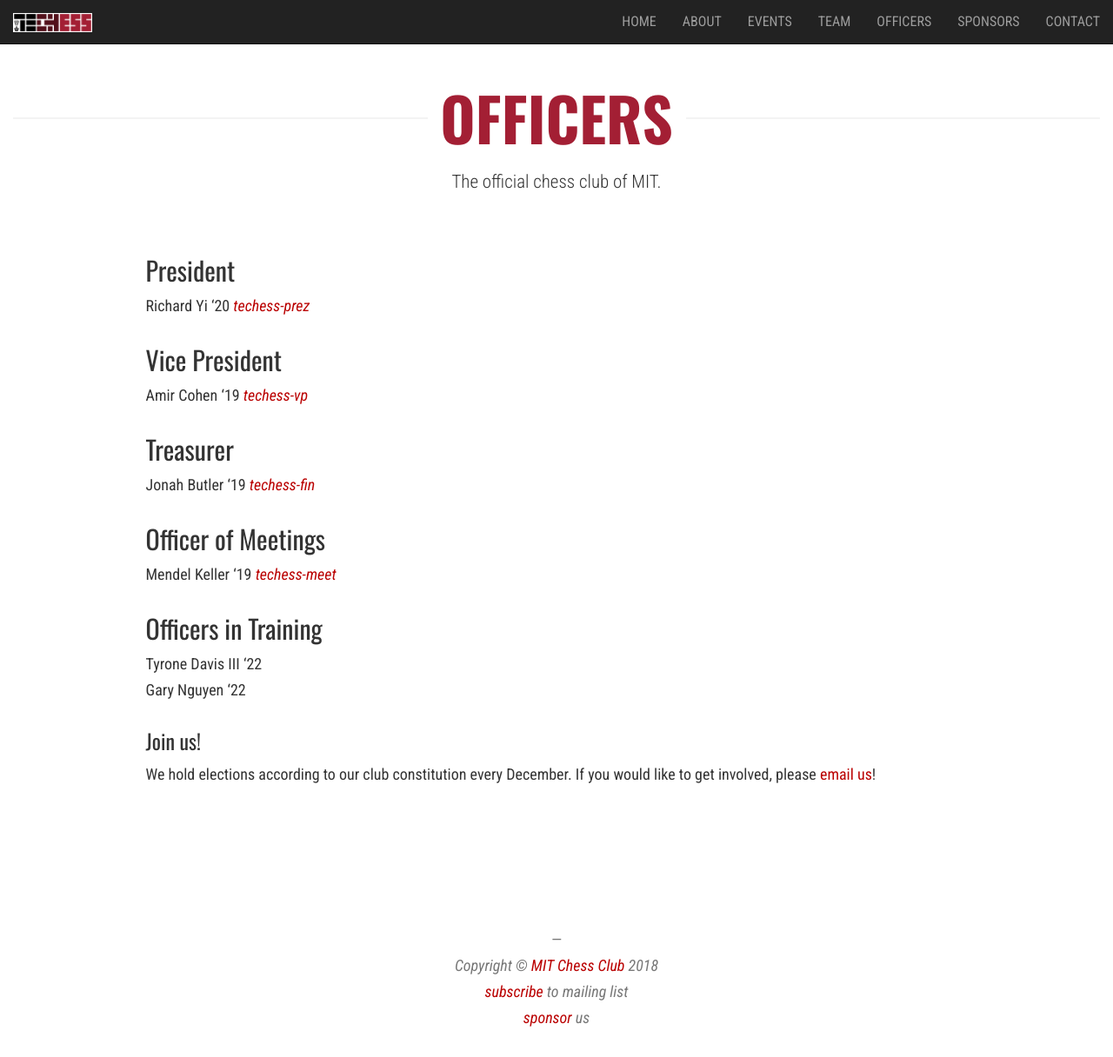
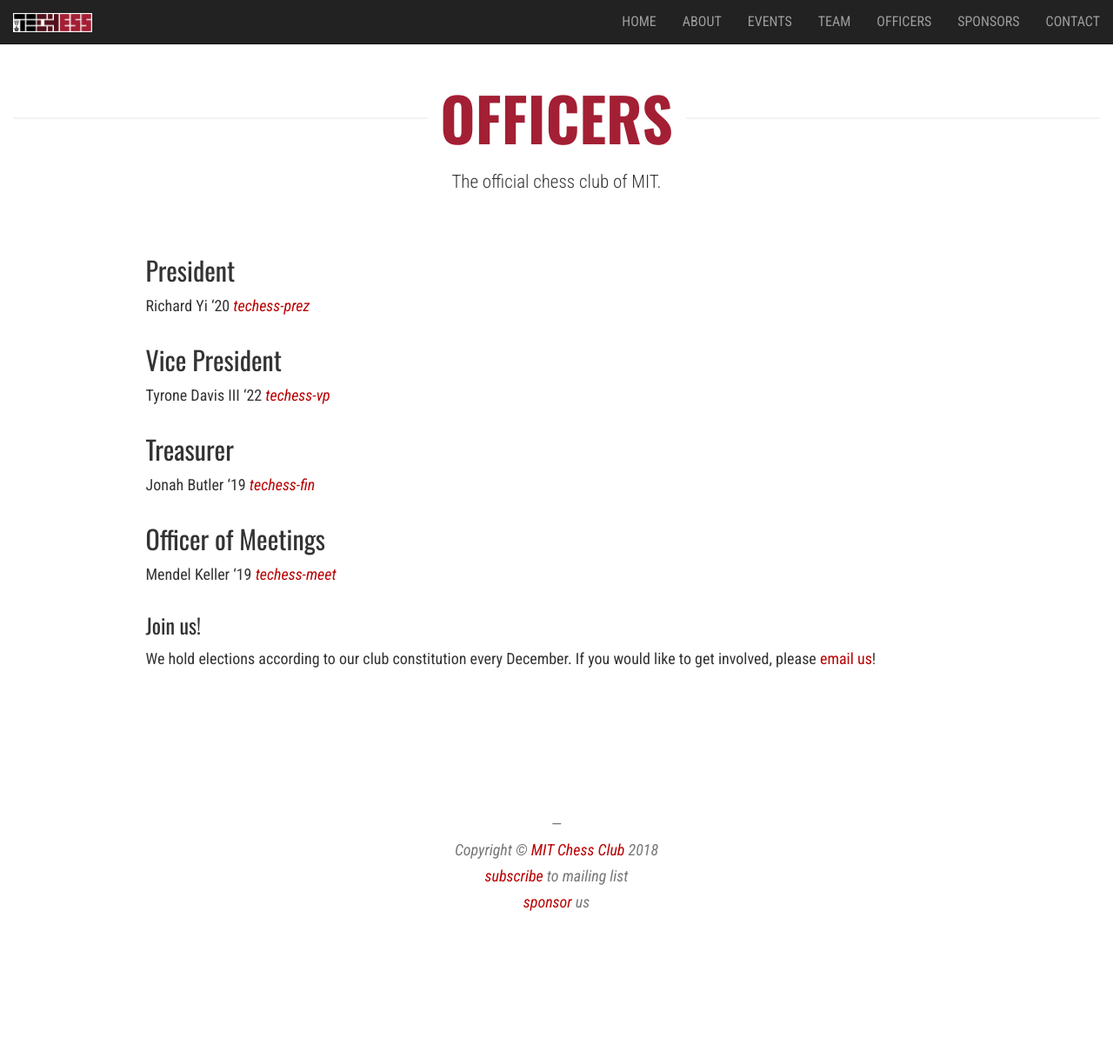
Before and after one commit to Tech-Chess/tech-chess.github.io, a Jekyll site: the page built from _pages/officers.md, in a window 1280 px wide and 1216 px high. Shown: the whole window at 87% size. Built offline with Jekyll 4.4.1, drawn with Linux system fonts in a browser that asks for light colours; nearby versions of some CDN libraries.

Commit message:
officer change

```diff
--- a/_pages/officers.md
+++ b/_pages/officers.md
@@ -9,7 +9,7 @@
 _[techess-prez](mailto:techess-prez@mit.edu)_
 
 ## Vice President
-Amir Cohen '19
+Tyrone Davis III '22
 _[techess-vp](mailto:techess-vp@mit.edu)_
 
 ## Treasurer
@@ -20,10 +20,6 @@
 Mendel Keller '19
 _[techess-meet](mailto:techess-meet@mit.edu)_
 
-## Officers in Training
-Tyrone Davis III '22
-<br>
-Gary Nguyen '22
 
 ### Join us!
 We hold elections according to our club constitution every December. If you would like to get involved, please [email us](mailto:chess@mit.edu)!
```
